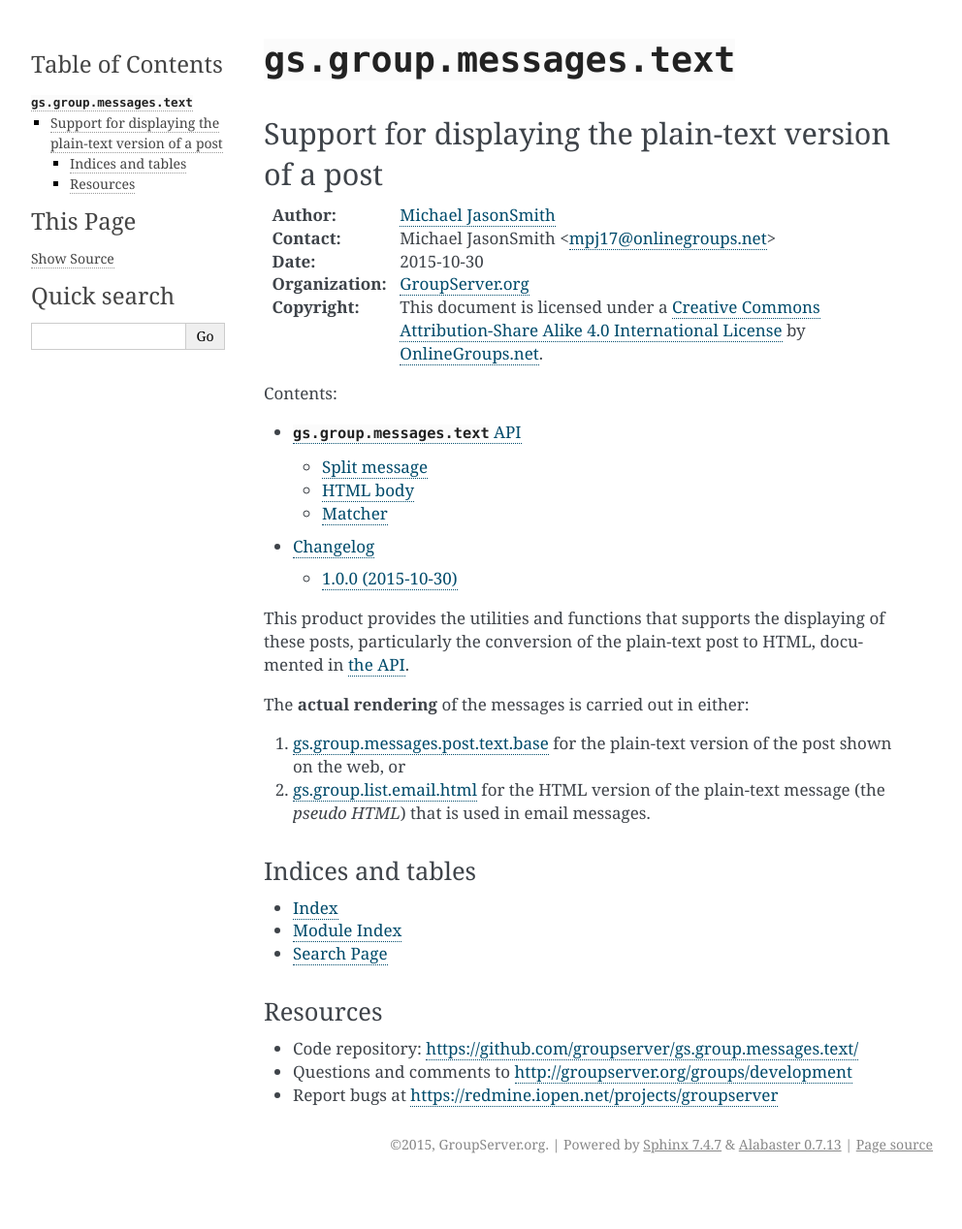
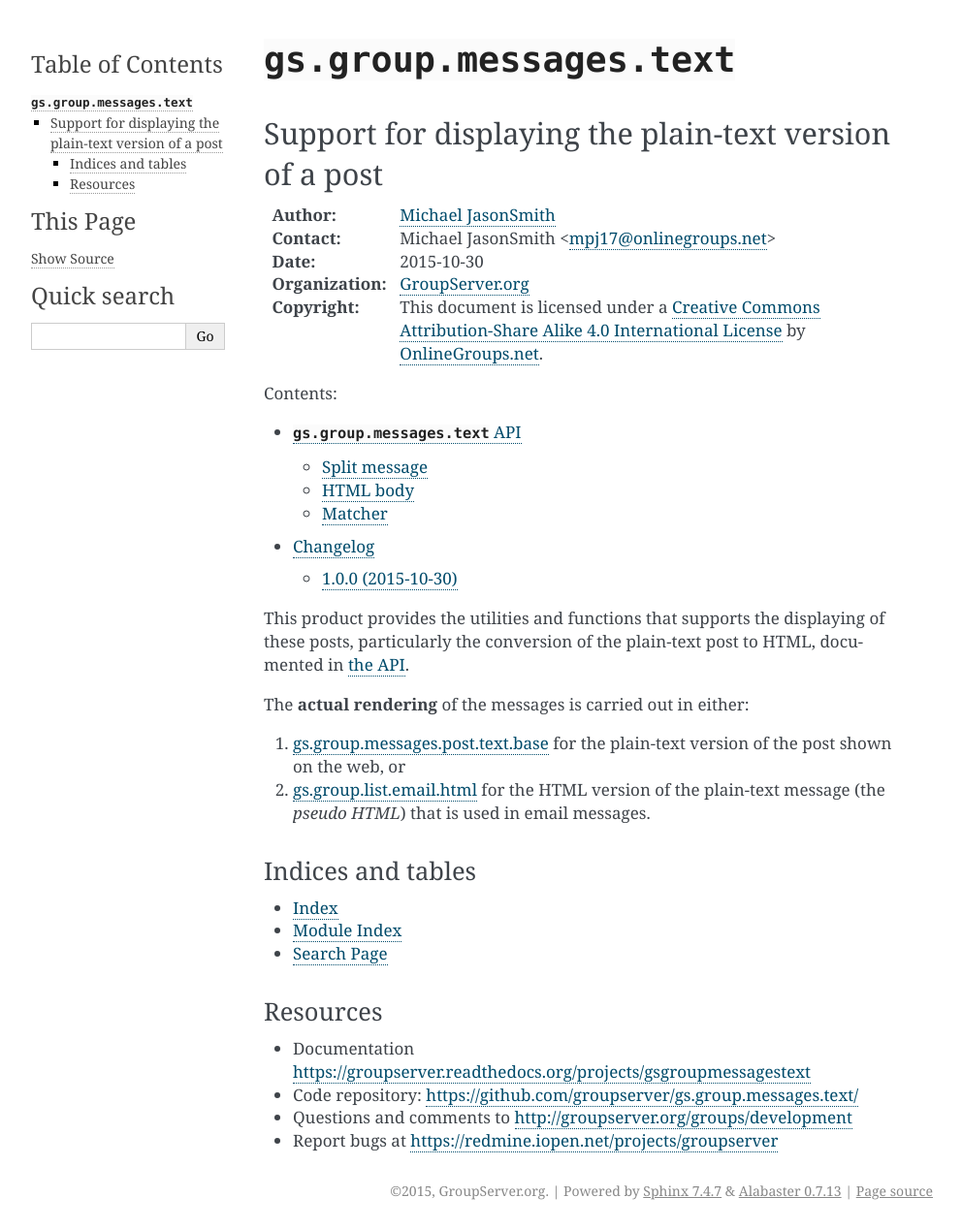
Before and after one commit to groupserver/gs.group.messages.text, a Sphinx documentation site: the page built from docs/index.rst, in a window 1280 px wide. Shown: the whole page at 97% size, without its empty margins (148-1140 px from the left). Built offline with Sphinx 7.4.7, drawn with Linux system fonts in a browser that asks for light colours; before the commit the page ends 1220 px from its top, so only the background shows below that.

Commit message:
Linking to the docs.

```diff
--- a/README.rst
+++ b/README.rst
@@ -35,6 +35,8 @@
 Resources
 =========
 
+- Documentation
+  https://groupserver.readthedocs.org/projects/gsgroupmessagestext
 - Code repository:
   https://github.com/groupserver/gs.group.messages.text/
 - Questions and comments to
--- a/docs/api.rst
+++ b/docs/api.rst
@@ -20,7 +20,7 @@
 :class:`HTMLBody` class to generate the markup.
 
 .. autodata:: gs.group.messages.text.SplitMessage
-   :annotation: (named tuple)
+   :annotation: (:class:`collections.namedtuple`)
 
 .. autofunction:: gs.group.messages.text.split_message
 
--- a/docs/index.rst
+++ b/docs/index.rst
@@ -50,6 +50,8 @@
 Resources
 =========
 
+- Documentation
+  https://groupserver.readthedocs.org/projects/gsgroupmessagestext
 - Code repository:
   https://github.com/groupserver/gs.group.messages.text/
 - Questions and comments to
```
